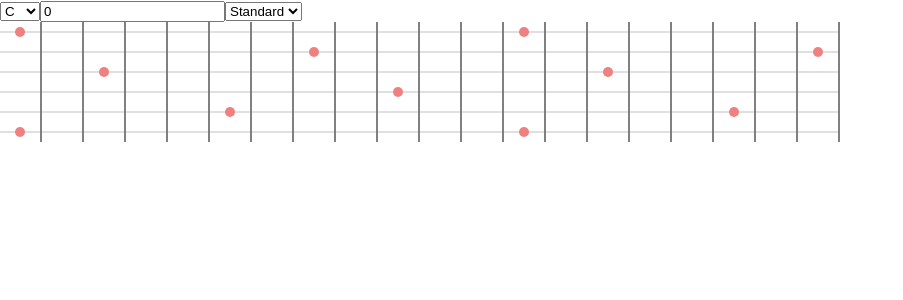
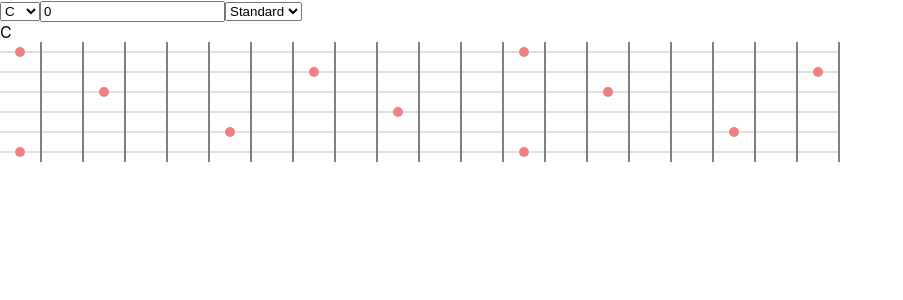
Before and after one commit to holgergp/halbtonReact, a React (Create React App) app: page / in a window 1280 px wide. Shown: the top 300 px of the page, without its empty margins (0-903 px from the left). Built offline with nearby package versions, Linux system fonts and the light colour scheme.

Commit message:
introduce Tuner Display

```diff
--- /dev/null
+++ b/src/display.tsx
@@ -0,0 +1,9 @@
+import React from 'react';
+import { Note } from './types';
+
+interface Props {
+  offsetNote: Note;
+}
+export default ({ offsetNote }: Props): JSX.Element => {
+  return <div>{offsetNote.name}</div>;
+};
--- a/src/guitar.tsx
+++ b/src/guitar.tsx
@@ -1,15 +1,23 @@
 import React, { useState } from 'react';
-import { markRootNoteOnTheFretBoard, standardTuning } from './notesOnAString';
+import {
+  markRootNoteOnTheFretBoard,
+  standardTuning,
+  notec,
+} from './notesOnAString';
 import Tuner from './tuner';
 import Fretboard from './fretboard';
+import Display from './display';
 
 export default (): JSX.Element => {
   const [fretboard, setFretboard] = useState(
     markRootNoteOnTheFretBoard('E', standardTuning)
   );
+
+  const [offsetNote, setOffsetNote] = useState(notec);
   return (
     <div>
-      <Tuner changeFretboard={setFretboard} />
+      <Tuner changeFretboard={setFretboard} setOffsetNote={setOffsetNote} />
+      <Display offsetNote={offsetNote} />
       <Fretboard fretboard={fretboard} />
     </div>
   );
--- a/src/notesOnAString.ts
+++ b/src/notesOnAString.ts
@@ -105,7 +105,6 @@ const markOffsetNoteOnAString = (
   );
 };
 
-//TODO tuning param might not be needed
 export const markRootNoteOnTheFretBoard = (
   rootNoteName: string,
   tuning: Tuning
@@ -119,14 +118,12 @@ export const markRootNoteOnTheFretBoard = (
   }, {} as Fretboard);
 };
 
-//TODO tuning param might not be needed
 export const markOffsetNoteOnTheFretBoard = (
   rootNoteName: string,
   offset: number,
   tuningName: string
 ): Fretboard => {
   const tuning = getTuningForName(tuningName);
-  console.log(tuning);
   return stringNumbers(tuning).reduce<Fretboard>(
     (fretboard: Fretboard, stringNumber: number) => {
       fretboard[stringNumber] = {
--- a/src/tuner.tsx
+++ b/src/tuner.tsx
@@ -1,6 +1,7 @@
 import React, { useState } from 'react';
-import { Fretboard } from './types';
+import { Fretboard, Note } from './types';
 import {
+  findOffsetNote,
   halftones,
   markOffsetNoteOnTheFretBoard,
   notec,
@@ -10,9 +11,10 @@ import {
 
 interface Props {
   changeFretboard: (fretboard: Fretboard) => void;
+  setOffsetNote: (offsetNote: Note) => void;
 }
 
-export default ({ changeFretboard }: Props): JSX.Element => {
+export default ({ changeFretboard, setOffsetNote }: Props): JSX.Element => {
   const [rootnoteName, setRootnoteName] = useState(notec.targetName);
   const [offset, setOffset] = useState(0);
   const [tuningName, setTuningName] = useState(standardTuningInfo.name);
@@ -32,6 +34,7 @@ export default ({ changeFretboard }: Props): JSX.Element => {
                 standardTuningInfo.name
               )
             );
+            setOffsetNote(findOffsetNote(rootnoteName, offset));
           }}
         >
           {halftones.map((t) => {
@@ -57,6 +60,7 @@ export default ({ changeFretboard }: Props): JSX.Element => {
                 standardTuningInfo.name
               )
             );
+            setOffsetNote(findOffsetNote(rootnoteName, offset));
           }}
         />
         <select
```
